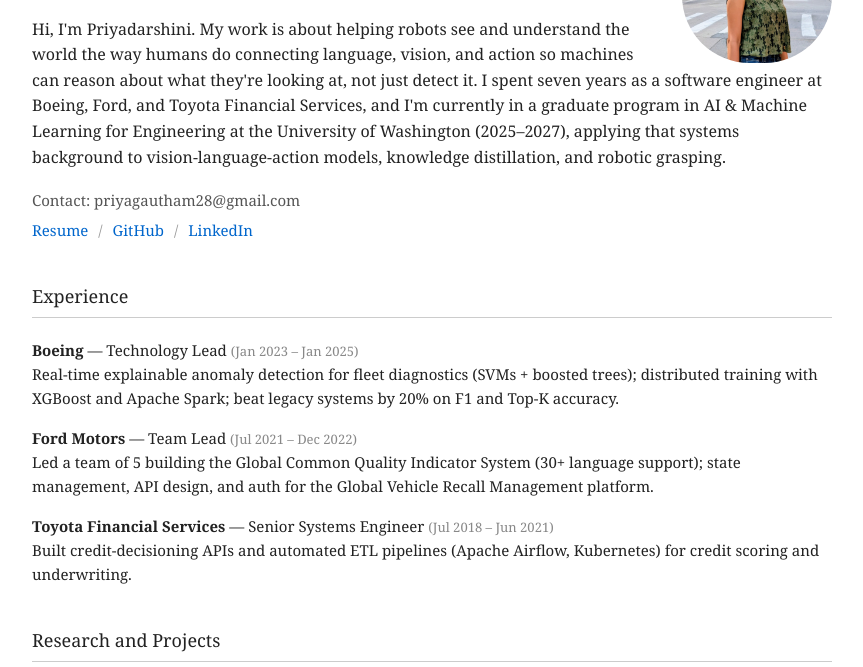
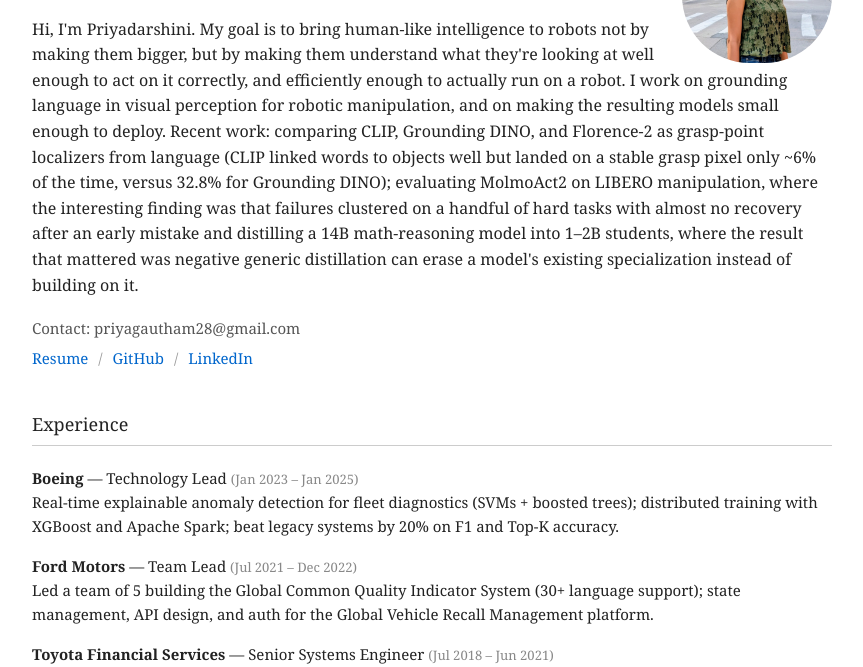
Before and after one commit to priyagautham28/priyagautham28.github.io, a plain HTML site: page index.html in a window 1280 px wide. Shown: the part 133-800 px from the top of the page, without its empty margins (208-1071 px from the left). Drawn offline with Linux system fonts and the light colour scheme.

Commit message:
Revise introduction and recent work description
Updated personal introduction and recent work details for clarity and specificity.

```diff
--- a/index.html
+++ b/index.html
@@ -115,12 +115,17 @@
   <div class="subtitle">Seattle, WA</div>
 
   <p class="intro">
-    Hi, I'm Priyadarshini. My work is about helping robots see and understand the world the way humans do
-    connecting language, vision, and action so machines can reason about what they're looking at, not just
-    detect it. I spent seven years as a software engineer at Boeing, Ford, and Toyota Financial
-    Services, and I'm currently in a graduate program in AI &amp; Machine Learning for Engineering at the
-    University of Washington (2025–2027), applying that systems background to vision-language-action models,
-    knowledge distillation, and robotic grasping.
+    Hi, I'm Priyadarshini. My goal is to bring human-like intelligence to robots not by making them bigger,
+    but by making them understand what they're looking at well enough to act on it correctly, and efficiently enough to actually run on a robot.
+
+    I work on grounding language in visual perception for robotic manipulation, and on making the resulting models small enough to deploy.
+
+    Recent work: comparing CLIP, Grounding DINO, and Florence-2 as grasp-point localizers from language (CLIP linked words to objects well
+    but landed on a stable grasp pixel only ~6% of the time, versus 32.8% for Grounding DINO); evaluating MolmoAct2 on LIBERO manipulation,
+    where the interesting finding was that failures clustered on a handful of hard tasks with almost no recovery after an early mistake and distilling
+    a 14B math-reasoning model into 1–2B students, where the result that mattered was negative
+    generic distillation can erase a model's existing specialization instead of building on it.
+
   </p>
   <div class="subtitle" style="margin-bottom:6px;">Contact: priyagautham28@gmail.com</div>
   <div class="links">
```
